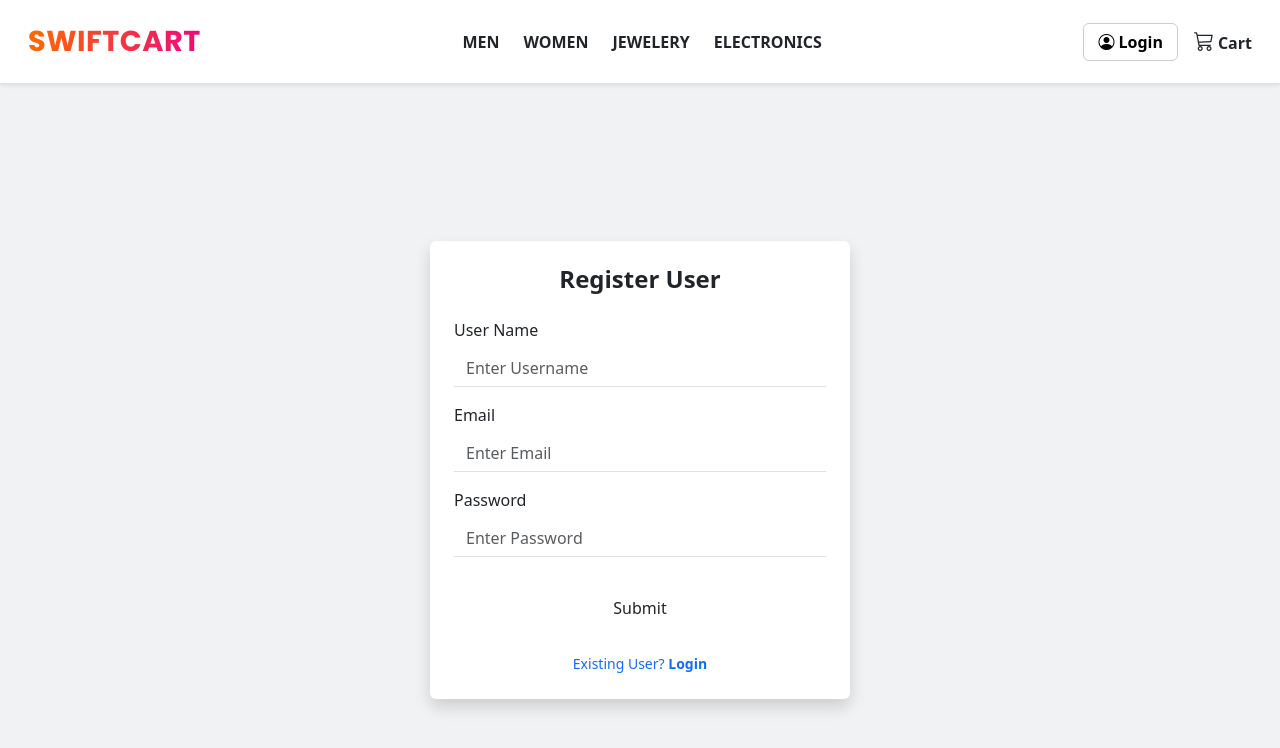
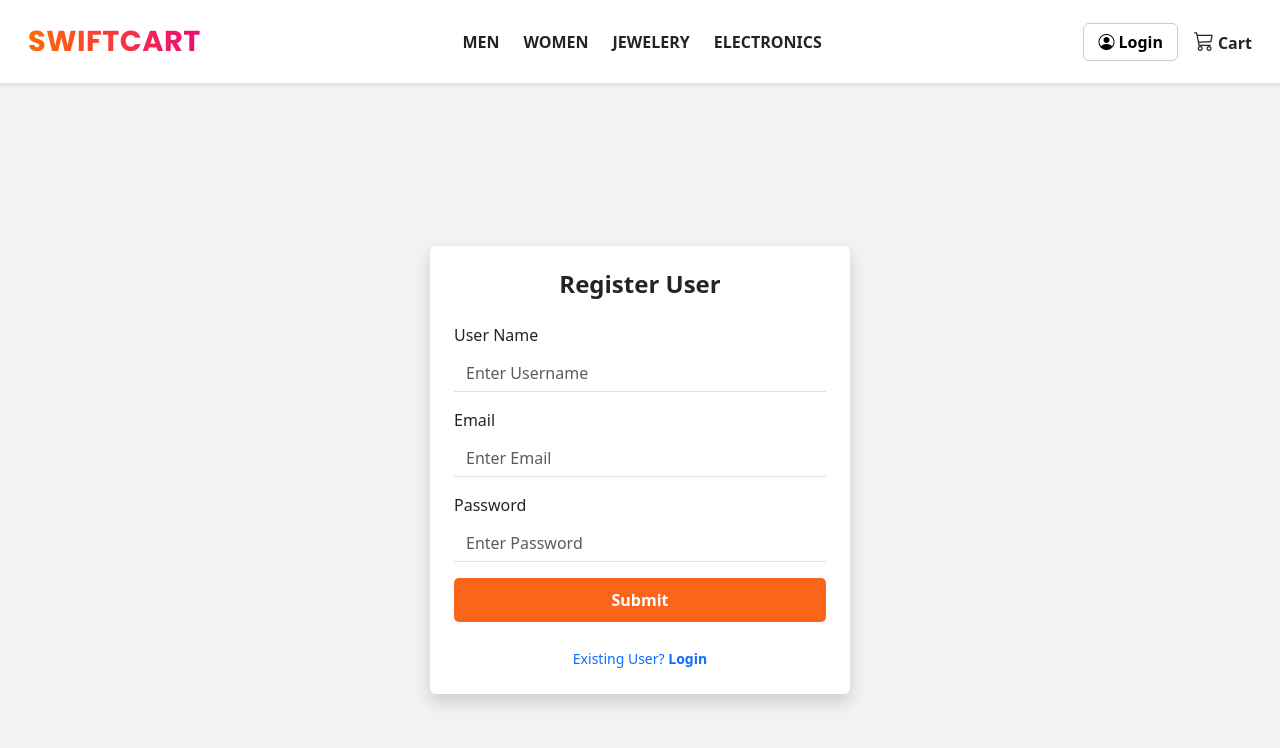
Before and after one commit to gauravavhale/e-commerce, a Next.js app in the folder frontend/: page /auth/signin in a window 1280 px wide. Shown: the top 748 px of the page. Built offline with nearby package versions, Linux system fonts and the light colour scheme.

Commit message:
Layout edits

```diff
--- a/frontend/src/app/auth/signin/page.js
+++ b/frontend/src/app/auth/signin/page.js
@@ -113,7 +113,7 @@ const Signin = () => {
     </div>
 
     {/* Submit Button */}
-    <button type="submit" className={`btn w-100 mt-3 ${styles.submit}`}>
+    <button type="submit" className={`${styles.submitbtn}`}>
       Submit
     </button>
 
--- a/frontend/src/app/auth/signin/signin.module.css
+++ b/frontend/src/app/auth/signin/signin.module.css
@@ -15,7 +15,7 @@
   box-shadow: 0 0 10px rgba(0, 0, 0, 0.1);
 }
 
-.submit {
+.submitbtn{
   background-color: #fb641b;
   border: none;
   color: white;
--- a/frontend/src/app/cart/page.js
+++ b/frontend/src/app/cart/page.js
@@ -83,7 +83,7 @@ const Cart = () => {
       scrollbarWidth: 'none',
       msOverflowStyle: 'none'
     }}
-    className="p-3"
+    className="p-3 mt-4"
   >
     {cartProducts.map((product, index) => (
       <div className="card mb-3 shadow-sm border-0" key={index} style={{ borderRadius: '12px' }}>
```
